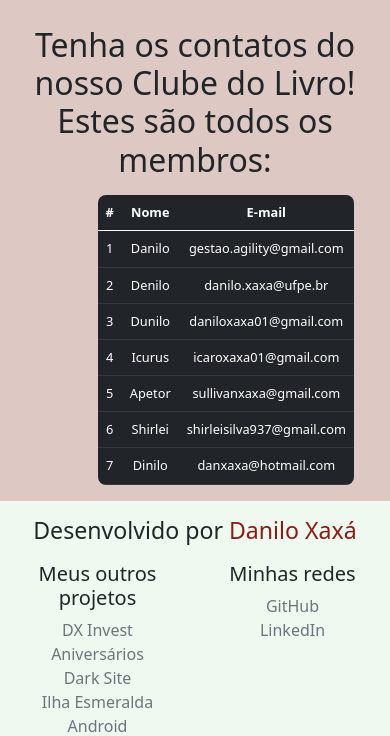
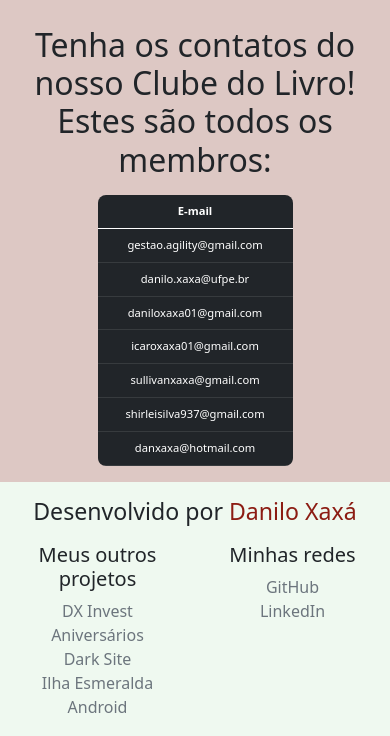
Before and after one commit to Danilo-Xaxa/livraria, a Flask app: page /pessoas in a window 390 px wide. Shown: the part 48-784 px from the top of the page. Run offline with Flask 2, Linux system fonts and the light colour scheme; the visitor is signed in with stand-in values (Sample User, id 1); data comes from the database, SQL or seed files in the repository; some libraries are stand-ins or nearby versions.

Commit message:
clube do livro responsivo

```diff
--- a/app.py
+++ b/app.py
@@ -16,15 +16,15 @@ Session(app)
 db = SQL("sqlite:///pessoas.db")
 
 todos_livros = [
+    #'O Código Da Vinci',
     #'O Mundo de Sofia',
-    #'O Código Da Vinci',
     #'O Pequeno Príncipe',
+    'A Arte da Guerra',
+    'A Metamorfose',
+    'Romeu e Julieta',
     'Os Miseráveis',
-    'A Metamorfose',
     #'O Alquimista',
-    'A Arte da Guerra',
     'O Chamado de Cthulhu',
-    'Romeu e Julieta',
     'A República'
 ]
 
--- a/static/styles.css
+++ b/static/styles.css
@@ -68,7 +68,6 @@ body {
   left: 5%;
   background-color: #e5e5e5;
 }
-
 
 /*
  * Extra utilities
@@ -284,6 +283,7 @@ table {
   margin: auto 0 auto 0 !important;
 }
 */
+
 .btn-secondary {
   color: var(--mintCream);
   background-color: #00120B;
@@ -334,3 +334,18 @@ input[type=checkbox]:checked + label {
   outline: 0;
   box-shadow: 0 0 0 0.25rem rgb(9, 129, 74, 0.3);
 }
+
+@media only screen and (max-width: 500px) {
+  .table_num {
+    display: none !important;
+  }
+  th, td {
+    font-size: 0.7em;
+  }
+}
+
+@media only screen and (max-width: 400px) {
+  .table_nome {
+    display: none !important;
+  }
+}
--- a/templates/pessoas.html
+++ b/templates/pessoas.html
@@ -13,16 +13,16 @@
         <table class="table table-dark table-hover" style="margin-bottom: -2em !important;">
             <thead>
                 <tr>
-                    <th scope="col">#</th>
-                    <th scope="col">Nome</th>
+                    <th scope="col" class="table_num">#</th>
+                    <th scope="col" class="table_nome">Nome</th>
                     <th scope="col">E-mail</th>
                 </tr>
             </thead>
             <tbody>
                 {% for item in nomes_emails %}
                 <tr>
-                    <td scope="row">{{ loop.index }}</td>
-                    <td scope="row">{{ item.nome }}</td>
+                    <td scope="row" class="table_num">{{ loop.index }}</td>
+                    <td scope="row" class="table_nome">{{ item.nome }}</td>
                     <td scope="row">{{ item.email }}</td>
                 </tr>
                 {% endfor %}
```
